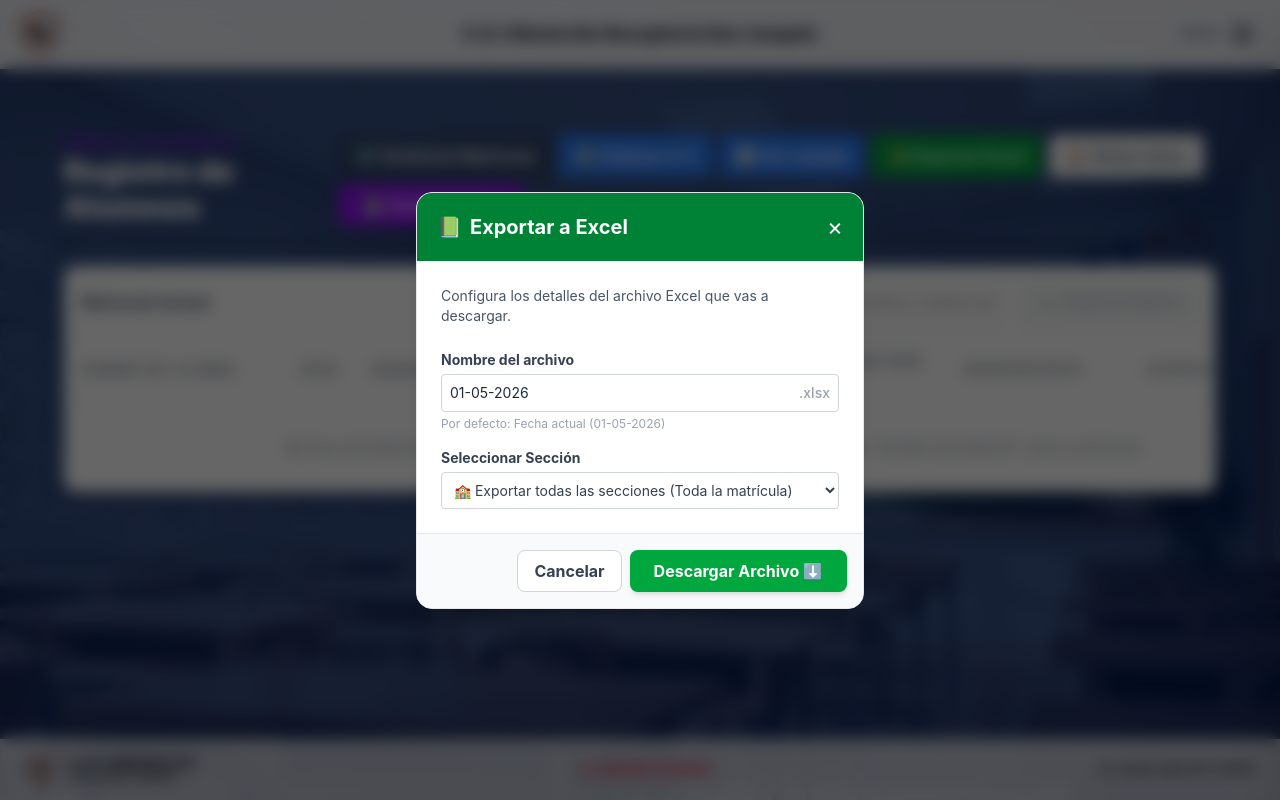
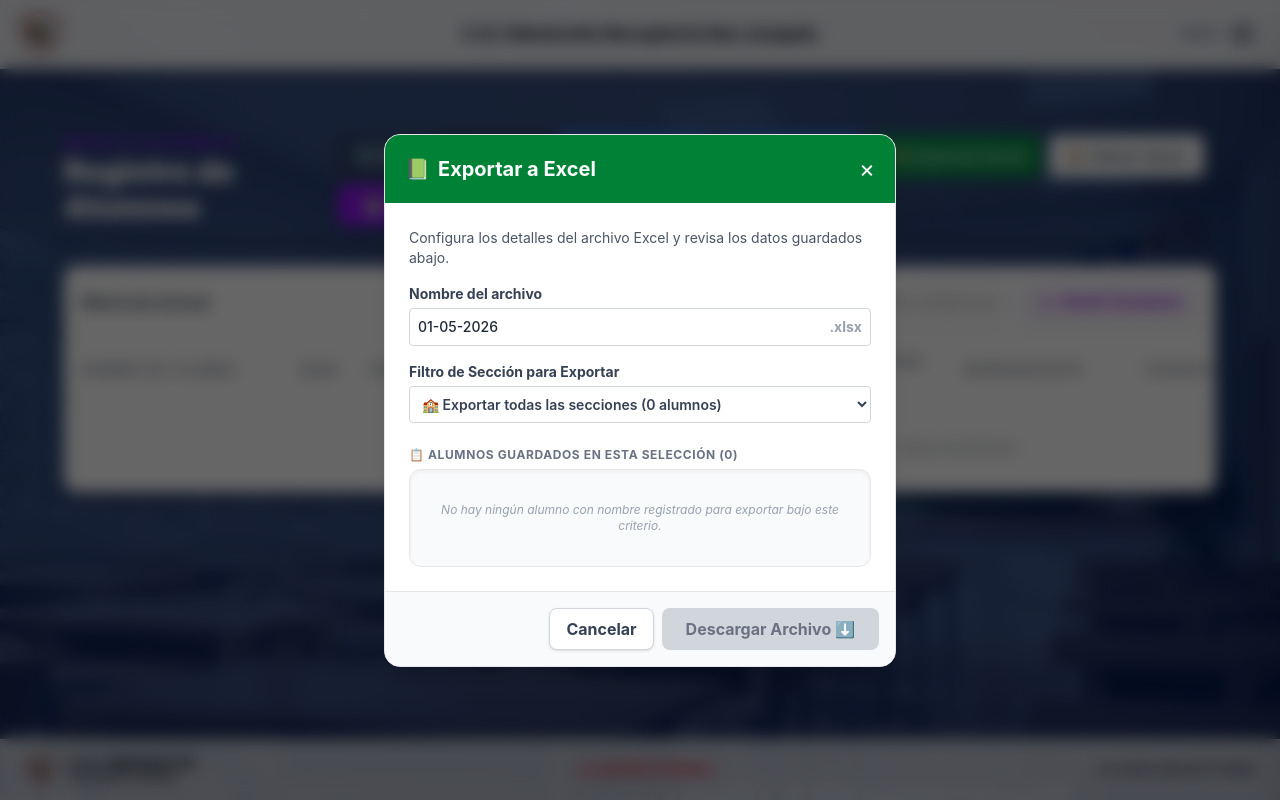
Before and after one commit to Humungosaurio/HerramientaDeServicio, a React (Vite) app: page /registro-estudiantes in a window 1280 px wide. Both pictures are taken after a click on the button "📗 Exportar Excel". Built offline with nearby package versions, Linux system fonts and the light colour scheme.

Commit message:
registro de estudiantes update

```diff
--- a/src/pages/registroEstudiantes.jsx
+++ b/src/pages/registroEstudiantes.jsx
@@ -1,6 +1,5 @@
-import { useState } from 'react';
+import { useState, useEffect } from 'react'; // AÑADIDO: useEffect para cargar al inicio
 import { Link } from 'react-router-dom';
-// 1. REFACTORIZADO: Importamos la nueva función del módulo externo
 import { generarExcelEstudiantes } from '../components/excelRegistro';
 
 const RegistroAlumnos = () => {
@@ -73,12 +72,54 @@ const RegistroAlumnos = () => {
     });
   });
 
+  // =========================================================================
+  // NUEVO: EFECTO DE CARGA AUTOMÁTICA DE DATOS DESDE PYWEBVIEW
+  // =========================================================================
+  useEffect(() => {
+    const cargarDatosLocal = async () => {
+      if (window.pywebview && window.pywebview.api) {
+        try {
+          const listaBD = await window.pywebview.api.obtener_estudiantes();
+          if (listaBD && listaBD.length > 0) {
+            setEstudiantes(listaBD);
+          }
+        } catch (error) {
+          console.error("Error al obtener datos iniciales de SQLite:", error);
+        }
+      } else {
+        // Reintento en caso de que pywebview tarde unos milisegundos en inyectar la API
+        window.addEventListener('pywebviewready', async () => {
+          try {
+            const listaBD = await window.pywebview.api.obtener_estudiantes();
+            if (listaBD && listaBD.length > 0) {
+              setEstudiantes(listaBD);
+            }
+          } catch (err) {
+            console.error("Error en evento pywebviewready:", err);
+          }
+        });
+      }
+    };
+
+    cargarDatosLocal();
+  }, []);
+
   const opcionesFiltradas = opcionesAcademicas.filter(opt => {
     if (!busquedaAcademica.trim()) return true;
     const palabrasBusqueda = busquedaAcademica.toLowerCase().trim().split(/\s+/);
     const textoOpcion = opt.label.toLowerCase();
     return palabrasBusqueda.every(palabra => textoOpcion.includes(palabra));
   });
+
+  const obtenerConteoSeccion = (idSeccion) => {
+    return estudiantes.filter(est => {
+      if (!est.nombre.trim()) return false;
+      const idSeccionEstudiante = `${est.turno}-${est.nivelEstudio}-${est.seccion}`.toLowerCase().replace(/ /g, '_');
+      return idSeccionEstudiante === idSeccion;
+    }).length;
+  };
+
+  const totalAlumnosRegistrados = estudiantes.filter(e => e.nombre.trim() !== '').length;
 
   const estudiantesFiltrados = estudiantes.filter(est => {
     let pasaFiltroTexto = true;
@@ -104,6 +145,13 @@ const RegistroAlumnos = () => {
     const coincideNombre = (est.nombre || '').toLowerCase().includes(termino);
     const coincideCedula = (est.cedulaEscolar || '').toLowerCase().includes(termino);
     return coincideNombre || coincideCedula;
+  });
+
+  const estudiantesAExportar = estudiantes.filter(est => {
+    if (est.nombre.trim() === '') return false;
+    if (!seccionExportar) return true;
+    const idSeccionEstudiante = `${est.turno}-${est.nivelEstudio}-${est.seccion}`.toLowerCase().replace(/ /g, '_');
+    return idSeccionEstudiante === seccionExportar;
   });
 
   const ordenarEstudiantesAZ = () => {
@@ -238,13 +286,8 @@ const RegistroAlumnos = () => {
       if (window.pywebview && window.pywebview.api) {
         for (let estudiante of estudiantesValidos) {
 
-          // =========================================================================
-          // 🛡️ INTERCEPTOR DE DUPLICACIÓN DE DATOS (REPRESENTANTE INSTITUCIONAL)
-          // =========================================================================
           let payload = { ...estudiante };
 
-          // Si el usuario dijo que NO es diferente (es decir, el mismo legal que institucional)
-          // Clonanmos explícitamente los datos de rep -> re_inst para enviarlos limpios al backend
           if (!payload.tieneRepInstitucional) {
             payload.re_inst_ci = payload.repCi;
             payload.representanteInstitucional = payload.repNombre || payload.representanteLegal;
@@ -269,6 +312,9 @@ const RegistroAlumnos = () => {
 
         if (errores.length === 0) {
           alert(`✅ ¡Éxito! Se sincronizaron ${exitoCount} estudiante(s) correctamente en la Base de Datos.`);
+          // Opcionalmente podemos recargar la lista de Python para asegurar sincronía total
+          const listaBD = await window.pywebview.api.obtener_estudiantes();
+          if (listaBD && listaBD.length > 0) setEstudiantes(listaBD);
         } else {
           alert(`⚠️ Se guardaron ${exitoCount} estudiantes, pero hubo errores:\n\n${errores.join('\n')}`);
         }
@@ -281,7 +327,6 @@ const RegistroAlumnos = () => {
     }
   };
 
-  // 2. CONECTADO: Ejecutamos el helper de excel y cerramos el modal si todo sale bien
   const exportarAExcel = () => {
     const descargado = generarExcelEstudiantes(estudiantes, seccionExportar, nombreArchivo, getPrimerDiaMes());
     if (descargado) {
@@ -326,7 +371,7 @@ const RegistroAlumnos = () => {
                 setSeccionExportar("");
                 setShowModalExportar(true);
               }}
-              className="bg-green-600 hover:bg-green-700 text-white px-4 py-2 rounded-md font-bold shadow-md transition-all flex items-center active:scale-95"
+              className="bg-green-600 hover:bg-green-700 text-white px-4 py-2 rounded-md font-bold shadow-md transition-all flex items-center active:scale-95 animate-pulse"
             >
               📗 Exportar Excel
             </button>
@@ -341,7 +386,6 @@ const RegistroAlumnos = () => {
           </div>
         </header>
 
-        {/* CONTENEDOR DE LA TABLA MATRÍCULA */}
         <div className="bg-white rounded-xl shadow-xl border border-gray-200 overflow-hidden">
           <div className="p-4 bg-white border-b border-gray-200 flex flex-col lg:flex-row justify-between items-center gap-4">
             <h2 className="font-bold text-gray-700 whitespace-nowrap">Matrícula Actual</h2>
@@ -352,12 +396,15 @@ const RegistroAlumnos = () => {
                 value={filtroSeccion}
                 onChange={(e) => setFiltroSeccion(e.target.value)}
               >
-                <option value="">🏫 Todas las secciones</option>
-                {opcionesAcademicas.map(opt => (
-                  <option key={`filtro-${opt.id}`} value={opt.id}>
-                    {opt.label}
-                  </option>
-                ))}
+                <option value="">🏫 Todas las secciones ({totalAlumnosRegistrados} {totalAlumnosRegistrados === 1 ? 'alumno' : 'alumnos'})</option>
+                {opcionesAcademicas.map(opt => {
+                  const conteo = obtenerConteoSeccion(opt.id);
+                  return (
+                    <option key={`filtro-${opt.id}`} value={opt.id}>
+                      {opt.label} ({conteo} {conteo === 1 ? 'alumno' : 'alumnos'})
+                    </option>
+                  );
+                })}
               </select>
 
               <input
@@ -371,8 +418,7 @@ const RegistroAlumnos = () => {
 
             <button
               onClick={agregarFila}
-              disabled={!modoEdicion}
-              className={`px-4 py-2 rounded-lg font-bold flex items-center text-sm transition-colors shadow-sm border whitespace-nowrap ${modoEdicion ? 'bg-purple-50 text-purple-700 hover:bg-purple-100 border-purple-200' : 'bg-gray-100 text-gray-400 border-gray-200 cursor-not-allowed opacity-70'}`}
+              className="px-4 py-2 rounded-lg font-bold flex items-center text-sm transition-colors shadow-sm border whitespace-nowrap bg-purple-50 text-purple-700 hover:bg-purple-100 border-purple-200 active:scale-95"
             >
               <span className="text-xl mr-2 leading-none">+</span> Añadir Estudiante
             </button>
@@ -486,12 +532,12 @@ const RegistroAlumnos = () => {
 
                 {estudiantes.length === 0 && (
                   <div className="col-span-8 p-8 text-center text-gray-400 font-medium bg-white">
-                    No hay estudiantes registrados. Haz clic en "Gestionar Matrícula" y luego en "Añadir Estudiante" para comenzar.
+                    No hay estudiantes registrados. Haz clic en "Añadir Estudiante" para comenzar.
                   </div>
                 )}
                 {estudiantes.length > 0 && estudiantesFiltrados.length === 0 && (
                   <div className="col-span-8 p-8 text-center text-gray-400 font-medium bg-white">
-                    No se encontraron coincidencias para los filtros aplicados.
+                    No se encontraron coincencias para los filtros aplicados.
                   </div>
                 )}
               </div>
@@ -646,15 +692,19 @@ const RegistroAlumnos = () => {
                         <label className="block text-xs font-bold text-gray-600 mb-1">C.I. Rep. Institucional</label>
                         <input type="text" inputMode="numeric" className="w-full p-2 border border-gray-300 rounded focus:border-blue-500 outline-none text-sm bg-white text-gray-800" value={estudianteActivo.re_inst_ci} onChange={(e) => handleInputChange(estudianteActivo.id, 're_inst_ci', e.target.value)} placeholder="Ej. 12345678" />
                       </div>
+
                       <div>
                         <label className="block text-xs font-bold text-gray-600 mb-1">Parentesco (Inst.)</label>
-                        <select className="w-full p-2 border border-gray-300 rounded focus:border-blue-500 outline-none text-sm bg-white text-gray-700" value={estudianteActivo.re_inst_parentesco} onChange={(e) => handleInputChange(estudianteActivo.id, 're_inst_parentesco', e.target.value)}>
-                          <option value="">Seleccione...</option>
-                          <option value="Madre">Madre</option>
-                          <option value="Padre">Padre</option>
-                          <option value="Otro">Otro</option>
-                        </select>
+                        <input
+                          type="text"
+                          list="lista-parentescos"
+                          className="w-full p-2 border border-gray-300 rounded focus:border-blue-500 outline-none text-sm bg-white text-gray-800 font-medium"
+                          value={estudianteActivo.re_inst_parentesco}
+                          placeholder="Escriba o seleccione..."
+                          onChange={(e) => handleInputChange(estudianteActivo.id, 're_inst_parentesco', e.target.value)}
+                        />
                       </div>
+
                       <div>
                         <label className="block text-xs font-bold text-gray-600 mb-1">Fecha Nacimiento (Inst.)</label>
                         <input type="date" className="w-full p-2 border border-gray-300 rounded focus:border-blue-500 outline-none text-sm bg-white text-gray-800" value={estudianteActivo.re_inst_fechaNacimiento} onChange={(e) => handleInputChange(estudianteActivo.id, 're_inst_fechaNacimiento', e.target.value)} />
@@ -724,14 +774,27 @@ const RegistroAlumnos = () => {
                     <label className="block text-xs font-bold text-gray-600 mb-1">Cédula de Identidad</label>
                     <input type="text" inputMode="numeric" className="w-full p-2 border border-gray-300 rounded focus:border-purple-500 outline-none text-sm bg-white text-gray-800" value={estudianteActivo.repCi} onChange={(e) => handleInputChange(estudianteActivo.id, 'repCi', e.target.value)} placeholder="Ej. 10222333" />
                   </div>
+
                   <div>
                     <label className="block text-xs font-bold text-gray-600 mb-1">Parentesco</label>
-                    <select className="w-full p-2 border border-gray-300 rounded focus:border-purple-500 outline-none text-sm bg-white text-gray-700" value={estudianteActivo.repParentesco} onChange={(e) => handleInputChange(estudianteActivo.id, 'repParentesco', e.target.value)}>
-                      <option value="">Seleccione...</option>
-                      <option value="Madre">Madre</option>
-                      <option value="Padre">Padre</option>
-                      <option value="Otro">Otro</option>
-                    </select>
+                    <input
+                      type="text"
+                      list="lista-parentescos"
+                      className="w-full p-2 border border-gray-300 rounded focus:border-purple-500 outline-none text-sm bg-white text-gray-800 font-medium"
+                      value={estudianteActivo.repParentesco}
+                      placeholder="Escriba o seleccione..."
+                      onChange={(e) => handleInputChange(estudianteActivo.id, 'repParentesco', e.target.value)}
+                    />
+
+                    <datalist id="lista-parentescos">
+                      <option value="Madre" />
+                      <option value="Padre" />
+                      <option value="Abuelo / Abuela" />
+                      <option value="Tío / Tía" />
+                      <option value="Hermano / Hermana" />
+                      <option value="Madrina / Padrino" />
+                      <option value="Tutor Legal" />
+                    </datalist>
                   </div>
 
                   <div>
@@ -885,10 +948,10 @@ const RegistroAlumnos = () => {
         </div>
       )}
 
-      {/* MODAL PARA EXPORTAR A EXCEL */}
+      {/* MODAL MODIFICADO PARA EXPORTAR A EXCEL (CON VISTA PREVIA) */}
       {showModalExportar && (
         <div className="fixed inset-0 bg-black/60 z-50 flex items-center justify-center p-4 backdrop-blur-sm">
-          <div className="bg-white rounded-2xl shadow-xl w-full max-w-md overflow-hidden flex flex-col border border-gray-200">
+          <div className="bg-white rounded-2xl shadow-xl w-full max-w-lg overflow-hidden flex flex-col border border-gray-200">
 
             <div className="p-5 border-b flex justify-between items-center bg-green-700 text-white">
               <h2 className="text-xl font-bold flex items-center">
@@ -898,50 +961,80 @@ const RegistroAlumnos = () => {
             </div>
 
             <div className="p-6 bg-white flex flex-col gap-4">
-              <p className="text-sm text-gray-600 mb-2">Configura los detalles del archivo Excel que vas a descargar.</p>
+              <p className="text-sm text-gray-600">Configura los detalles del archivo Excel y revisa los datos guardados abajo.</p>
 
               <div>
                 <label className="block text-sm font-bold text-gray-700 mb-1">Nombre del archivo</label>
                 <div className="flex items-center border border-gray-300 rounded focus-within:border-green-500 bg-white p-2">
                   <input
                     type="text"
-                    className="w-full bg-transparent outline-none text-sm text-gray-800"
+                    className="w-full bg-transparent outline-none text-sm text-gray-800 font-medium"
                     placeholder="Ej. estudiantes_matricula"
                     value={nombreArchivo}
                     onChange={(e) => setNombreArchivo(e.target.value)}
                   />
-                  <span className="text-gray-400 text-sm font-medium ml-2">.xlsx</span>
+                  <span className="text-gray-400 text-sm font-bold ml-2">.xlsx</span>
                 </div>
-                <p className="text-xs text-gray-400 mt-1">Por defecto: Fecha actual ({getPrimerDiaMes()})</p>
               </div>
 
               <div>
-                <label className="block text-sm font-bold text-gray-700 mb-1">Seleccionar Sección</label>
+                <label className="block text-sm font-bold text-gray-700 mb-1">Filtro de Sección para Exportar</label>
                 <select
-                  className="w-full p-2 border border-gray-300 rounded outline-none focus:border-green-500 text-sm bg-white text-gray-700"
+                  className="w-full p-2 border border-gray-300 rounded outline-none focus:border-green-500 text-sm bg-white text-gray-700 font-semibold"
                   value={seccionExportar}
                   onChange={(e) => setSeccionExportar(e.target.value)}
                 >
-                  <option value="">🏫 Exportar todas las secciones (Toda la matrícula)</option>
-                  {opcionesAcademicas.map(opt => (
-                    <option key={`export-${opt.id}`} value={opt.id}>
-                      {opt.label}
-                    </option>
+                  <option value="">🏫 Exportar todas las secciones ({totalAlumnosRegistrados} alumnos)</option>
+                  {opcionesAcademicas.map(opt => {
+                    const conteo = obtenerConteoSeccion(opt.id);
+                    return (
+                      <option key={`export-${opt.id}`} value={opt.id}>
+                        {opt.label} ({conteo} {conteo === 1 ? 'alumno' : 'alumnos'})
+                      </option>
+                    );
+                  })}
+                </select>
+              </div>
+
+              <div className="mt-2">
+                <label className="block text-xs font-bold text-gray-500 uppercase tracking-wider mb-1.5">
+                  📋 Alumnos Guardados en esta Selección ({estudiantesAExportar.length})
+                </label>
+                <div className="border border-gray-200 rounded-xl bg-gray-50 max-h-44 overflow-y-auto p-2 divide-y divide-gray-200 shadow-inner">
+                  {estudiantesAExportar.map((est, index) => (
+                    <div key={est.id} className="py-2 flex justify-between items-center text-xs text-gray-700 px-1 hover:bg-gray-100 rounded">
+                      <span className="font-bold text-gray-800 uppercase truncate max-w-[220px]">
+                        {index + 1}. {est.nombre}
+                      </span>
+                      <span className="text-gray-500 font-mono text-[11px] bg-white border px-2 py-0.5 rounded-md shadow-sm">
+                        C.E: {est.cedulaEscolar || '—'} | <span className="text-green-700 font-bold">{est.seccion || 'S/S'}</span>
+                      </span>
+                    </div>
                   ))}
-                </select>
+                  {estudiantesAExportar.length === 0 && (
+                    <p className="text-xs text-gray-400 italic text-center py-6">
+                      No hay ningún alumno con nombre registrado para exportar bajo este criterio.
+                    </p>
+                  )}
+                </div>
               </div>
             </div>
 
             <div className="p-4 border-t border-gray-200 bg-gray-50 flex justify-end gap-2">
               <button
                 onClick={() => setShowModalExportar(false)}
-                className="bg-white border border-gray-300 text-gray-700 px-4 py-2 rounded-lg font-bold hover:bg-gray-100 transition-colors"
+                className="bg-white border border-gray-300 text-gray-700 px-4 py-2 rounded-lg font-bold hover:bg-gray-100 transition-colors shadow-sm"
               >
                 Cancelar
               </button>
               <button
                 onClick={exportarAExcel}
-                className="bg-green-600 hover:bg-green-700 text-white px-6 py-2 rounded-lg font-bold transition-colors shadow-md flex items-center"
+                disabled={estudiantesAExportar.length === 0}
+                className={`px-6 py-2 rounded-lg font-bold transition-colors shadow-md flex items-center ${
+                  estudiantesAExportar.length === 0
+                  ? 'bg-gray-300 text-gray-500 cursor-not-allowed shadow-none'
+                  : 'bg-green-600 hover:bg-green-700 text-white'
+                }`}
               >
                 Descargar Archivo ⬇️
               </button>
```
